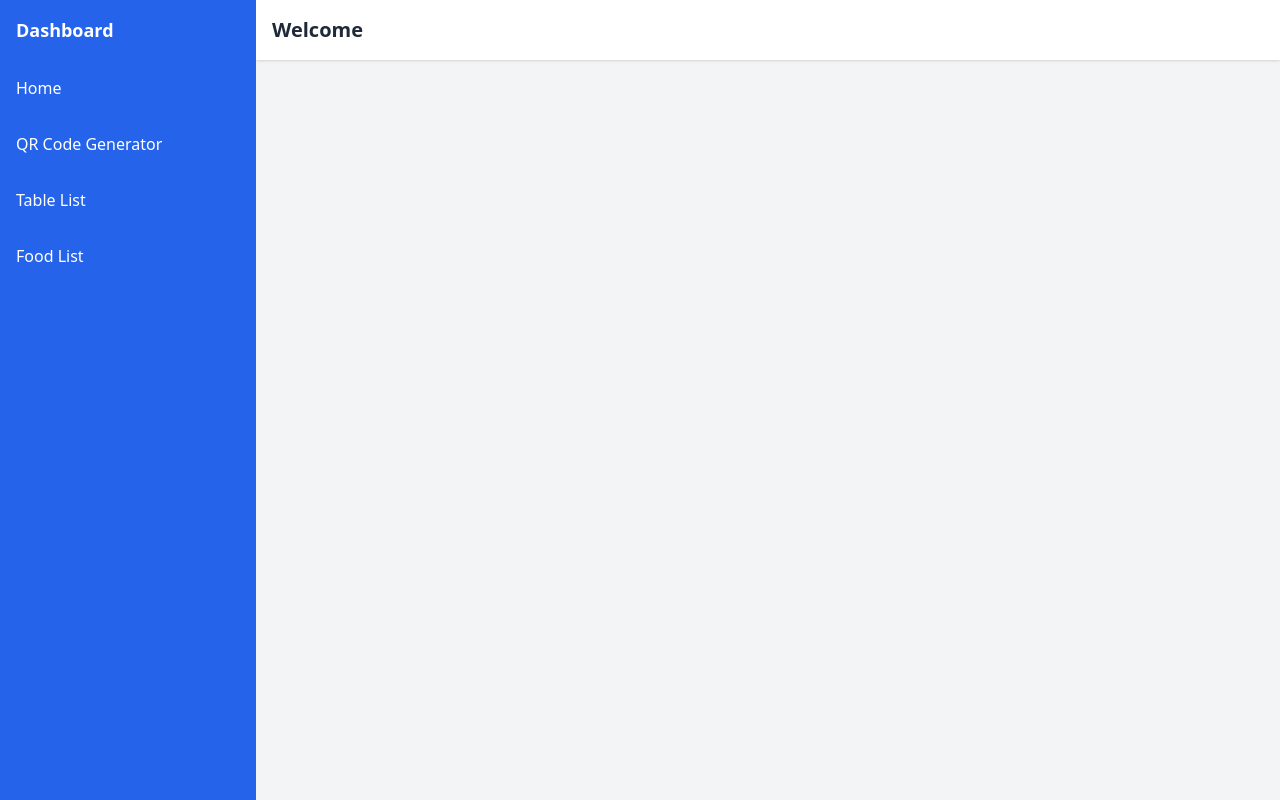
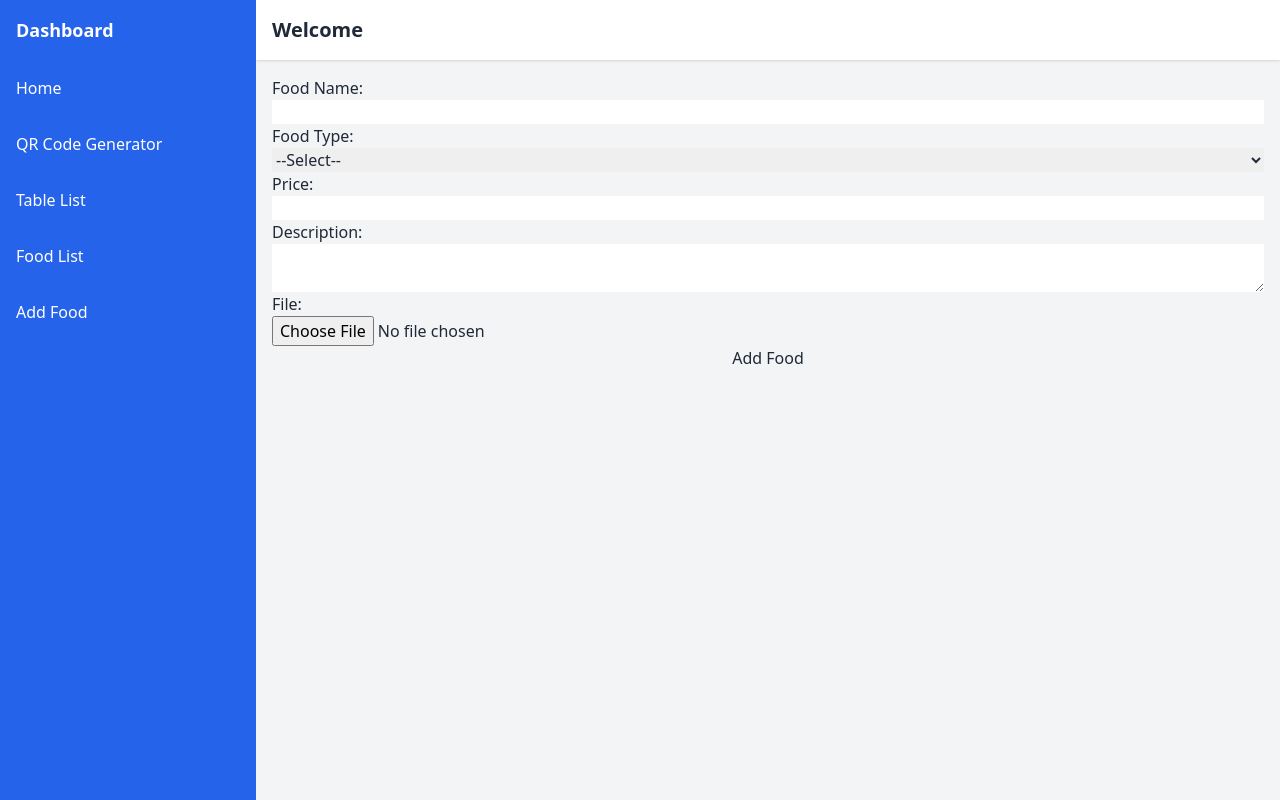
Before and after one commit to Satheesh-Baabu/RestaurantFrontend, a React (Vite) app: page /addfood in a window 1280 px wide. Built offline with nearby package versions, Linux system fonts and the light colour scheme.

Commit message:
Add food creted

```diff
--- a/src/App.jsx
+++ b/src/App.jsx
@@ -6,13 +6,14 @@ import DashboardContent from './components/DashboardContent';
 import QRgenerator from './components/QRgenerator';
 import TableList from './components/TableList';
 import FoodList from './components/FoodList';
+import AddFood from './components/AddFood';
 
 function App() {
   const [isSidebarOpen, setIsSidebarOpen] = useState(false);
   const [headerTitle, setHeaderTitle] = useState("Welcome");
-  const menuItems = ["Home", "QR Code Generator","Table List","Food List"];
+  const menuItems = ["Home", "QR Code Generator","Table List","Food List","Add Food"];
   const cards = ["Card 1", "Card 2", "Card 3"];
-  const links=["/","qrgenerator","tablelist","foodlist"]
+  const links=["/","qrgenerator","tablelist","foodlist","addfood"]
 
   const handleMenuClick = (item) => {
     setHeaderTitle(item);
@@ -40,6 +41,7 @@ function App() {
               <Route path="/qrgenerator" element={<QRgenerator/>}/>
               <Route path="/tablelist" element={<TableList/>}/>
               <Route path="/foodlist" element={<FoodList/>}/>
+              <Route path="/addfood" element={<AddFood/>}/>
             </Routes>
           </main>
         </div>
--- /dev/null
+++ b/src/components/AddFood.jsx
@@ -0,0 +1,69 @@
+import axios from 'axios';
+import { useState } from 'react';
+
+function AddFood() {
+  const [formData, setFormData] = useState({
+    foodname: '',
+    foodtype: '',
+    price: '',
+    description: '',
+    file: null,
+  });
+
+  const handleChange = (e) => {
+    const { name, value } = e.target;
+    setFormData({ ...formData, [name]: value });
+  };
+
+  const handleFileChange = (e) => {
+    setFormData({ ...formData, file: e.target.files[0] });
+  };
+
+  const handleSubmit = async (e) => {
+    e.preventDefault();
+    const data = new FormData();
+    data.append('foodname', formData.foodname);
+    data.append('foodtype', formData.foodtype);
+    data.append('price', formData.price);
+    data.append('description', formData.description);
+    data.append('file', formData.file);
+
+    try {
+      const response = await axios.post('http://localhost:8000/addfood', data, {
+        headers: {
+          'Content-Type': 'multipart/form-data',
+        },
+      });
+      console.log('Food added successfully:', response.data);
+    } catch (error) {
+      console.error('Error adding food:', error);
+    }
+  };
+
+  return (
+    <form onSubmit={handleSubmit} className='flex flex-col'>
+      <label>Food Name:</label>
+      <input type="text" name="foodname" onChange={handleChange} required />
+
+      <label>Food Type:</label>
+      <select name="foodtype" onChange={handleChange} required>
+        <option value="">--Select--</option>
+        <option value="Veg">Veg</option>
+        <option value="Nonveg">Non-Veg</option>
+      </select>
+
+      <label>Price:</label>
+      <input type="number" name="price" onChange={handleChange} required />
+
+      <label>Description:</label>
+      <textarea name="description" onChange={handleChange} required />
+
+      <label>File:</label>
+      <input type="file" name="file" onChange={handleFileChange} required />
+
+      <button type="submit">Add Food</button>
+    </form>
+  );
+}
+
+export default AddFood;
```
